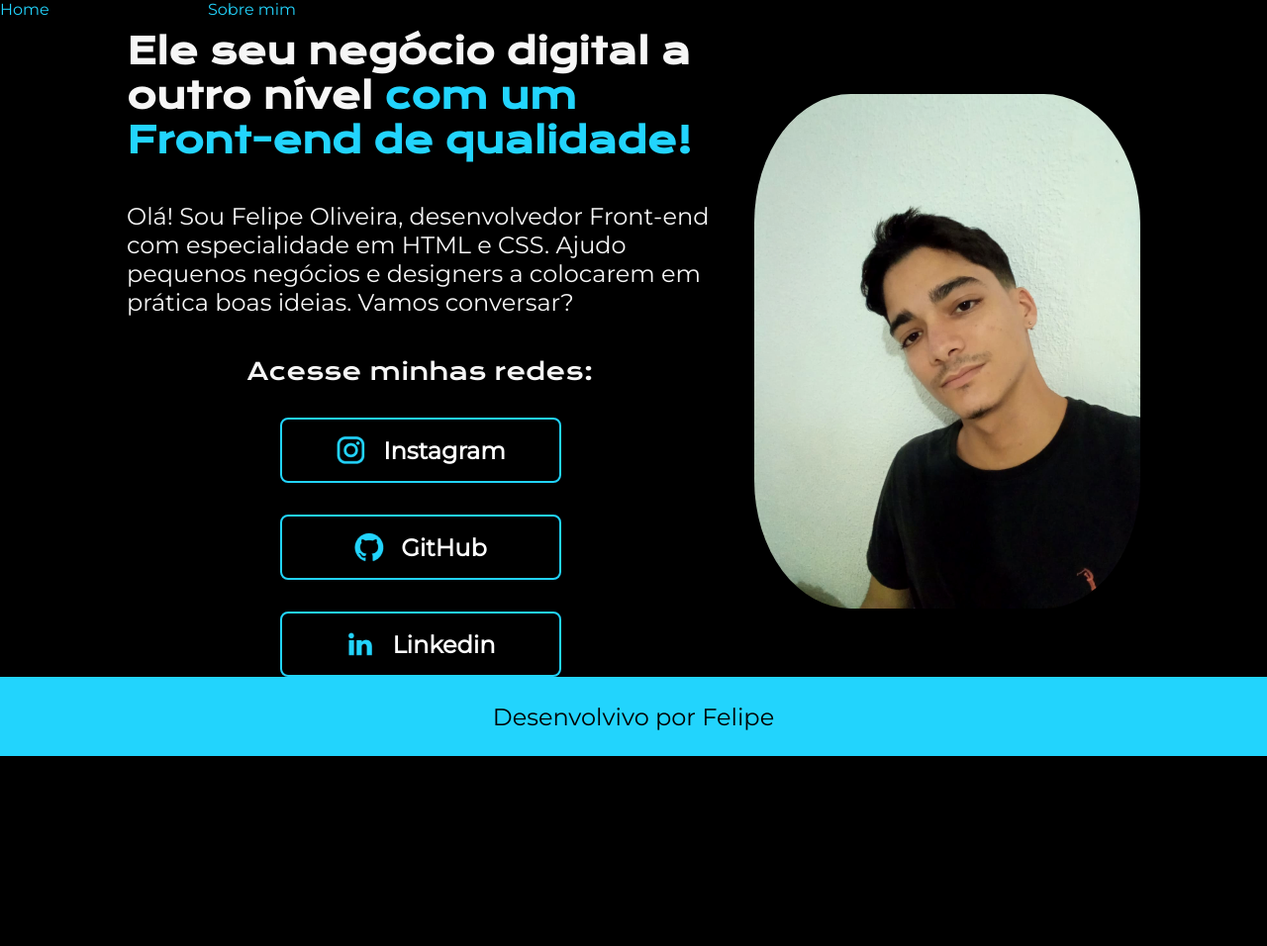
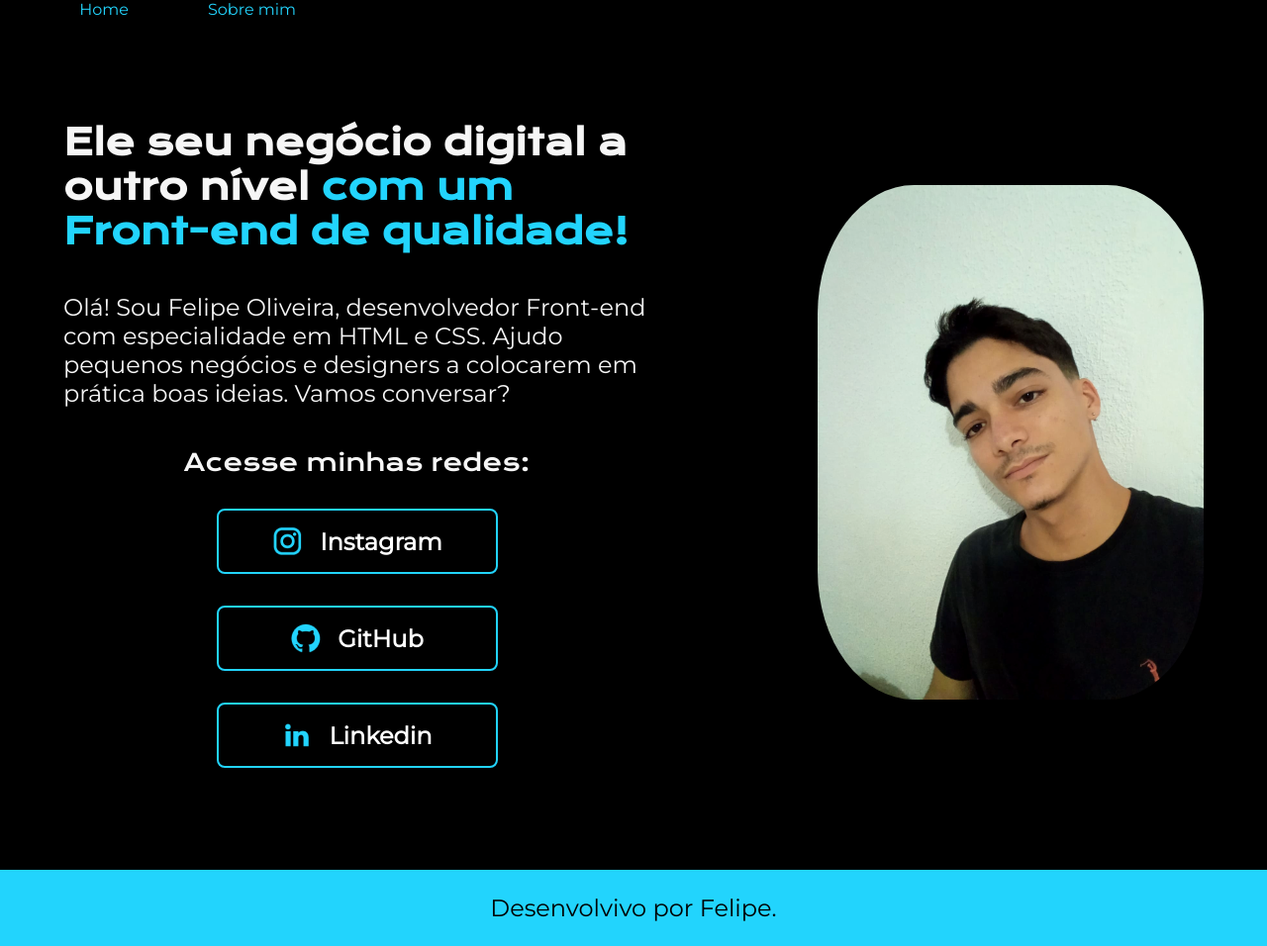
Before and after one commit to Felipeoliveeira/html-css, a PHP site: page /index01.html in a window 1280 px wide. Shown: the whole page at 99% size. Before the commit the page ends 764 px from the top, so only its background shows below. Run offline with PHP 8.4, Linux system fonts and the light colour scheme.

Commit message:
Estilizando cabeçalho e footer

```diff
--- a/Portfólio1/estilos/style01.css
+++ b/Portfólio1/estilos/style01.css
@@ -8,17 +8,15 @@
     padding: 0%;
 }
 body{
-    height: 100vh;
     box-sizing: border-box;
     background-color: black;
     color: #F6F6F6;
 }
 img{
     border-radius: 25%;
-
 }
 main{
-    margin: 0% 10%;
+    padding:8% 5%;
     display: flex;
     align-items: center;
     justify-content: space-between;
@@ -70,16 +68,15 @@ div#buttom > a:hover{
 }
 header.apresentacao__cabecalho{
     width: 299px;
-    height: 29px;
     display: flex;
-    justify-content: space-between;
-    align-items: baseline;
-
+    justify-content: flex-end;
+    gap: 80px;
 }
 header.apresentacao__cabecalho > a{
     text-decoration: none;
     color: #22D4FD;
     font-family: 'Montserrat', sans-serif;
+
 }
 footer.apresentacao__rodape{
     background-color: #22D4FD;
@@ -87,8 +84,7 @@ footer.apresentacao__rodape{
     display: flex;
     justify-content: center;
     align-items: center;
-    height: 80px;
-
+    padding: 24px;
 }
 strong#destaque{
     color:#22D4FD ;
--- a/Portfólio1/index.html
+++ b/Portfólio1/index.html
@@ -5,7 +5,7 @@
     <meta http-equiv="X-UA-Compatible" content="IE=edge">
     <meta name="viewport" content="width=device-width, initial-scale=1.0">
     <title>Portfólio</title>
-    <link rel="stylesheet" href="style.css">
+    <link rel="stylesheet" href="estilos/style.css">
 </head>
 <body>
     <main>
--- a/Portfólio1/index01.html
+++ b/Portfólio1/index01.html
@@ -1,14 +1,4 @@
 <!DOCTYPE html>
-<html lang="en">
-<head>
-    <meta charset="UTF-8">
-    <meta http-equiv="X-UA-Compatible" content="IE=edge">
-    <meta name="viewport" content="width=device-width, initial-scale=1.0">
-    <title>Portfolio</title>
-    <link rel="stylesheet" href="style.css">
-</head>
-<body>
-    <!DOCTYPE html>
 <html lang="en">
 <head>
     <meta charset="UTF-8">
@@ -16,7 +6,6 @@
     <meta name="viewport" content="width=device-width, initial-scale=1.0">
     <title>Portfólio</title>
     <link rel="stylesheet" href="estilos/style01.css">
-
 </head>
 <body>
     <header class="apresentacao__cabecalho">
@@ -44,7 +33,7 @@
         <div class="apresentacao__conteudo__imagem"><img src="./imagem/ImageMe.png" alt="Imagem de Felipe, um cara branco, olhos e cabelos pretos e uma boa pinta de programador Front-end"></div>
     </main>
     <footer class="apresentacao__rodape">
-        <p>Desenvolvivo por Felipe</p>
+        <p>Desenvolvivo por Felipe.</p>
     </footer>
 </body>
 </html>
```
Also changed, not shown: Portfólio1/estilos/style.css (renamed from Portfólio1/style.css).
